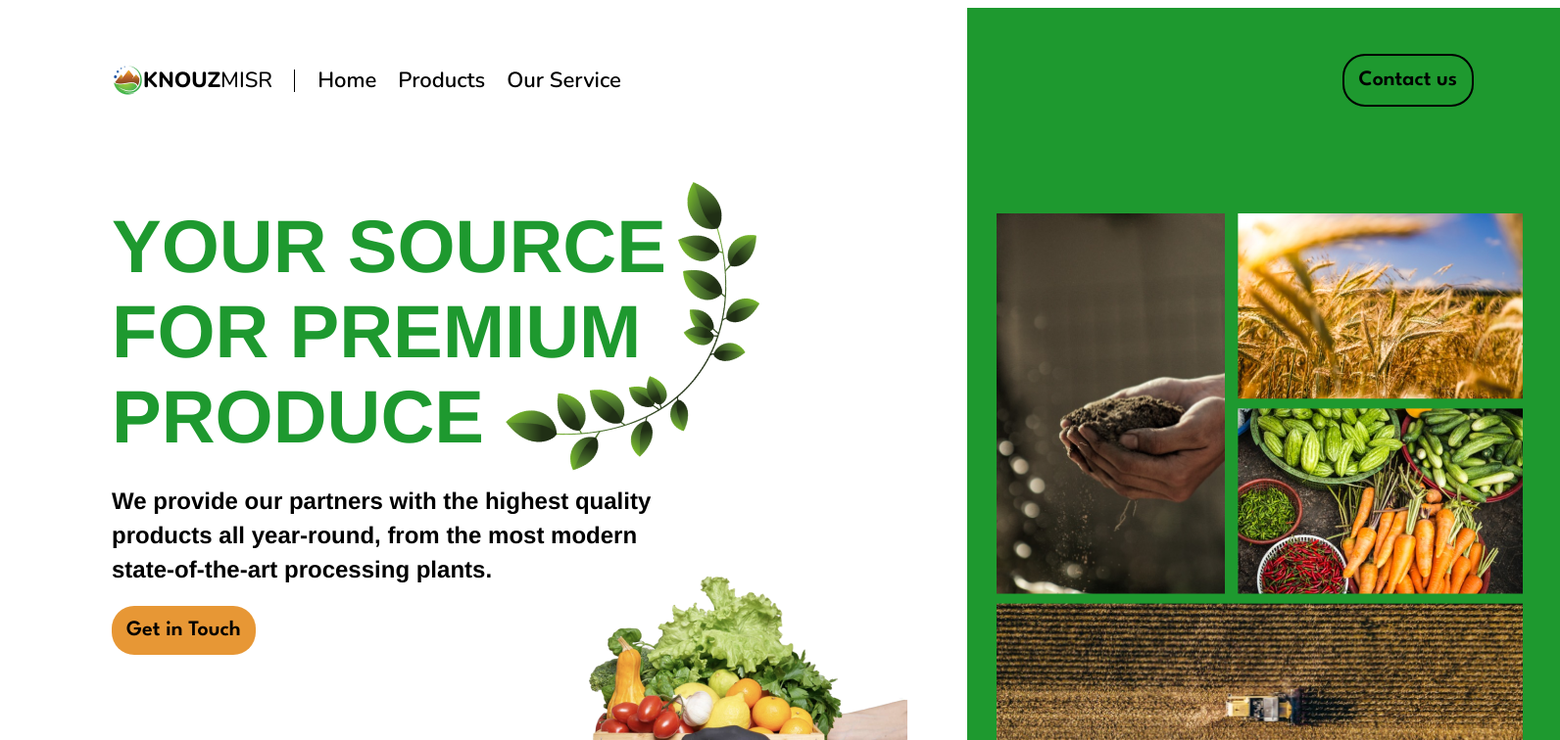
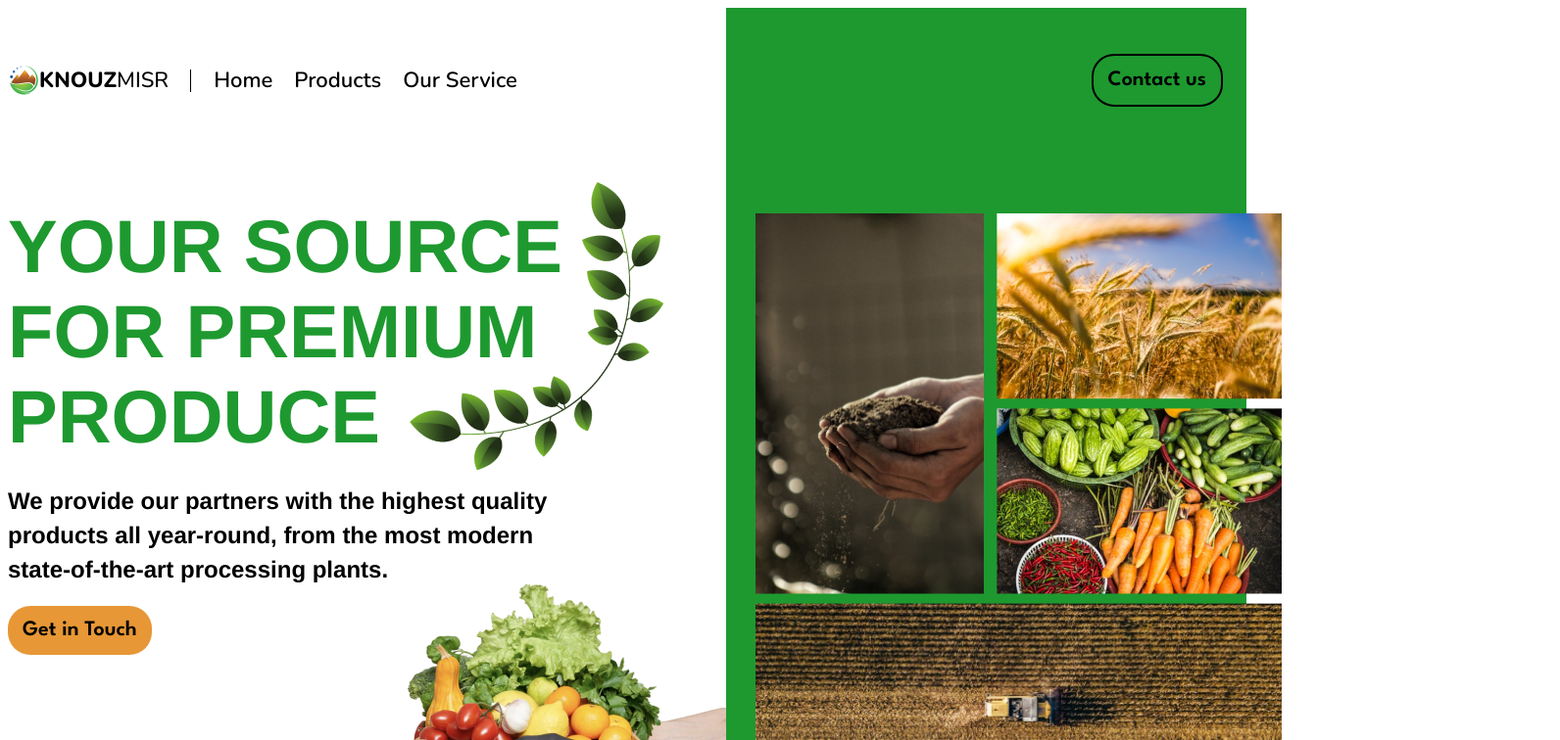
Before and after one commit to darwishibra/KnoozMisr, a React (Create React App) app: page /home in a window 1280 px wide. Shown: the top 756 px of the page at 98% size, 1592 px wide, since content can reach past the window. Built offline with nearby package versions, Linux system fonts and the light colour scheme.

Commit message:
Fixed layout for hero section and Navigation bar making all the position attributes relative to their parent components to avoid images or elements being misplaced

```diff
--- a/public/index.html
+++ b/public/index.html
@@ -2,7 +2,8 @@
 <html lang="en">
   <head>
     <meta charset="utf-8" />
-    <meta name="viewport" content="width=device-width, initial-scale=1" />
+    <meta name="viewport" content="width=device-width, initial-scale=1">
+
 
     <link rel="manifest" href="%PUBLIC_URL%/manifest.json" />
     <!--
--- a/src/components/Button.js
+++ b/src/components/Button.js
@@ -7,10 +7,12 @@ export default function Button(props) {
     const text = props.text;
     const border = props.border;
     const backgroundColor = props.backgroundColor;
+    const margin = props.margin;
 
     const mystyle = {
         border : border,
         backgroundColor : backgroundColor,
+        margin : margin,
 
 
     }
--- a/src/components/HeroHome.module.css
+++ b/src/components/HeroHome.module.css
@@ -1,22 +1,24 @@
 
 .heroHome {
-    width : 1440px;
+    width: 100%;
+    max-width: 1440px;
     height: 914px;
+    margin: 0 auto;
     display: grid;
-    grid-template-columns: 68% 42%;
+    grid-template-columns: 58% 42%; /* Adjusted the columns to add up to 100% */
 }
 
 .heroHome .mainSection {
     grid-column: 1;
     justify-self: center;
-
+    position: relative;
     width: 100%;
     padding-top: 200px;
 }
 .heroHome .mainSection .heading {
     height: 258px;
     width: 593px;
-    padding-left: 106px;
+
     position: relative;
 }
 
@@ -33,12 +35,12 @@
 .heroHome .mainSection .heading .heroImage {
     position: absolute;
     height: auto;
-    left: 443px;
+    left: 345px;
     top: -57px
 
 }
 .heroHome .mainSection .subHeading {
-    padding-left: 106px;
+
     color: #000000;
     font-family: "Nunito-Bold", Helvetica;
     font-size: 24px;
@@ -50,17 +52,18 @@
     padding-top: 28px;
 }
 .heroHome .mainSection .button {
-    padding-left: 106px;
+
     padding-top: 20px;
 }
 
 .heroHome .mainSection .mainSectionImage {
-    justify-self: end;
+
     position: absolute;
-    left: 46%;
+    right: 0; /* Adjust as needed */
     top: 588px;
-    z-index: -1;
+
 }
+
 
 .heroHome .sideBar {
     width: 100%;
--- a/src/components/NavBar.js
+++ b/src/components/NavBar.js
@@ -25,7 +25,7 @@ export default function NavBar(props) {
                 <div className = {styles.link}>Our Service</div>
             </div>
             <div className='button'>
-                <Button text = "Contact us" backgroundColor = "#1E992F" />
+                <Button text = "Contact us" backgroundColor = "#1E992F" margin = "0px 40px" />
             </div>
         </div>
     )
--- a/src/components/NavBar.module.css
+++ b/src/components/NavBar.module.css
@@ -1,17 +1,14 @@
 
 .navbar {
-    width : 1440px;
-    min-width: 900px;
-    max-width: 1390px;
+    width: 100%;
+    max-width: 1440px;
     height: 30px;
     font-size: 22px;
     font-family: 'Nunito', sans-serif;
     display: flex;
     justify-content: space-between;
     align-items: center;
-    padding: 20px;
-    padding-left: 106px;
-    margin-top: 39px;
+    margin-top: 59px;
 
 }
 
@@ -44,7 +41,3 @@
 .navbar .links .link {
     font-weight: 600;
 }
-
-.navbar .button {
-
-}
--- a/src/pages/Home.module.css
+++ b/src/pages/Home.module.css
@@ -1,5 +1,6 @@
 
 .home {
-    max-width : 1440px;
-    margin : auto;
+    width: 100%;
+    max-width: 1440px;
+    margin: 0 auto;
 }
```
